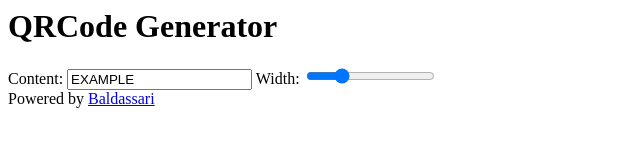
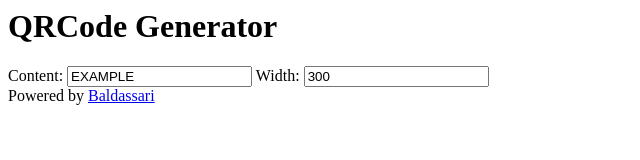
Before and after one commit to Baldassari/JS-qrcodegenerator, a website: page index.html in a window 1280 px wide. Shown: the whole page, without its empty margins (0-640 px from the left). Drawn offline with Linux system fonts and the light colour scheme.

Commit message:
width to input

```diff
--- a/index.html
+++ b/index.html
@@ -9,12 +9,10 @@
 />
 <label for="width">Width:</label>
 <input
-  type="range"
+  type="text"
   id="width"
   name="width"
   value="300"
-  min="1"
-  max="1200"
   onchange="generate()"
 />
 <div id="app"></div>
```
